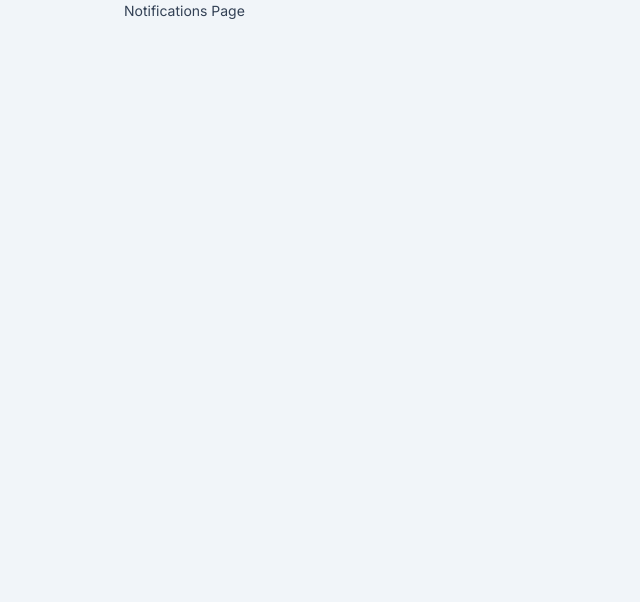
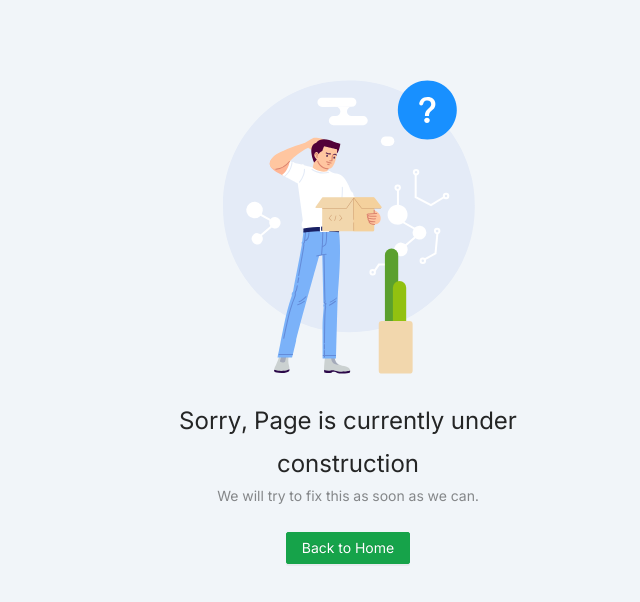
Before and after one commit to saisarah/TalipaAPP-Frontend, a React (Vite) app: page /notifications in a window 1280 px wide. Shown: the top 602 px of the page, without its empty margins (292-932 px from the left). Built offline with nearby package versions, Linux system fonts and the light colour scheme.

Commit message:
Display Under Construction on Blank Pages

```diff
--- /dev/null
+++ b/src/components/UnderConstruction.jsx
@@ -0,0 +1,14 @@
+import { Button, Result } from "antd";
+import { Link } from "react-router-dom";
+
+export default function UnderConstruction({ showHomeBtn = false }) {
+  return (
+    <Result
+      className="my-8"
+      status="404"
+      title="Sorry, Page is currently under construction"
+      subTitle="We will try to fix this as soon as we can."
+      extra={showHomeBtn && <Link to='/'><Button type="primary">Back to Home</Button></Link>}
+    />
+  );
+}
--- a/src/pages/customer/account/Account.jsx
+++ b/src/pages/customer/account/Account.jsx
@@ -1,10 +1,11 @@
+import UnderConstruction from "../../../components/UnderConstruction";
 
 
 export default function Account()
 {
   return (
     <div>
-      Account Page
+      <UnderConstruction />
     </div>
   )
 }
--- a/src/pages/customer/cart/Cart.jsx
+++ b/src/pages/customer/cart/Cart.jsx
@@ -1,8 +1,11 @@
+import UnderConstruction from "../../../components/UnderConstruction";
 
 
 export default function Cart()
 {
   return (
-    <div className="max-w-md mx-auto min-h-screen">Cart</div>
+    <div className="max-w-md mx-auto min-h-screen">
+      <UnderConstruction showHomeBtn/>
+    </div>
   )
 }
--- a/src/pages/customer/likes/Likes.jsx
+++ b/src/pages/customer/likes/Likes.jsx
@@ -1,6 +1,10 @@
+import UnderConstruction from "../../../components/UnderConstruction";
+
 export default function Likes()
 {
   return (
-    <div className="max-w-md mx-auto min-h-screen">Likes Page</div>
+    <div className="max-w-md mx-auto min-h-screen">
+      <UnderConstruction showHomeBtn/>
+    </div>
   )
 }
--- a/src/pages/customer/messages/Messages.jsx
+++ b/src/pages/customer/messages/Messages.jsx
@@ -1,10 +1,11 @@
+import UnderConstruction from "../../../components/UnderConstruction";
 
 
 export default function Messages()
 {
   return (
     <div>
-      Messages Page
+      <UnderConstruction />
     </div>
   )
 }
--- a/src/pages/customer/notifications/Notifications.jsx
+++ b/src/pages/customer/notifications/Notifications.jsx
@@ -1,8 +1,11 @@
+import UnderConstruction from "../../../components/UnderConstruction";
 
 
 export default function Notifications()
 {
   return (
-    <div className="max-w-md mx-auto min-h-screen">Notifications Page</div>
+    <div className="max-w-md mx-auto min-h-screen">
+      <UnderConstruction showHomeBtn/>
+    </div>
   )
 }
--- a/src/pages/customer/products/Product.jsx
+++ b/src/pages/customer/products/Product.jsx
@@ -1,10 +1,11 @@
+import UnderConstruction from "../../../components/UnderConstruction";
 
 
 export default function ()
 {
   return (
     <div className="max-w-md mx-auto min-h-screen">
-      Product Details
+      <UnderConstruction showHomeBtn/>
     </div>
   )
 }
--- a/src/pages/customer/wallet/Wallet.jsx
+++ b/src/pages/customer/wallet/Wallet.jsx
@@ -1,7 +1,10 @@
+import UnderConstruction from "../../../components/UnderConstruction";
 
 export default function Wallet()
 {
   return (
-    <div>E-Wallet Page</div>
+    <div>
+      <UnderConstruction />
+    </div>
   )
 }
```
